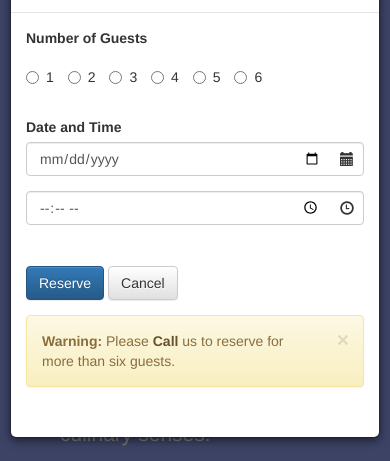
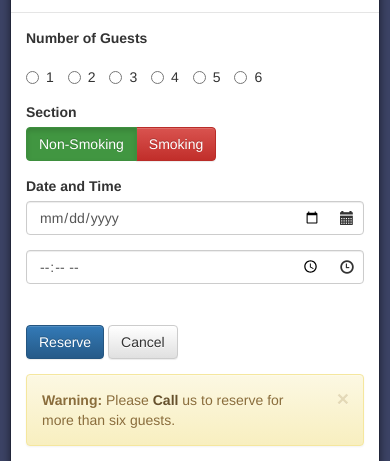
Before and after one commit to dhoyosm/simple-bootstrap-project, a plain HTML site: page index.html in a window 390 px wide. Both pictures are taken after a click on the link "Reserve Table". Shown: the part 55-516 px from the top of the page. Drawn offline with nearby package versions, Linux system fonts and the light colour scheme.

Commit message:
Assignment 3, Task 4, adds radio buttons input

```diff
--- a/index.html
+++ b/index.html
@@ -147,6 +147,19 @@
                             </div>
                         </div>
                         <div class="form-group">
+                            <div class="col-sm-2">
+                                <label>Section</label>
+                            </div>
+                            <div class="col-sm-5">
+                                <div class="btn-group" data-toggle="buttons">
+                                    <label class="btn btn-success active">
+                                        <input type="radio" name="section" id="section1" autocomplete="off" checked>Non-Smoking
+                                    </label>
+                                    <label class="btn btn-danger">
+                                        <input type="radio" name="section" id="section2" autocomplete="off">Smoking
+                                    </label>
+                                </div>
+                            </div>
                         </div>
                         <div class="form-group">
                             <div class="col-sm-2">
```
Lines whose indentation alone changed are shown as unchanged.
